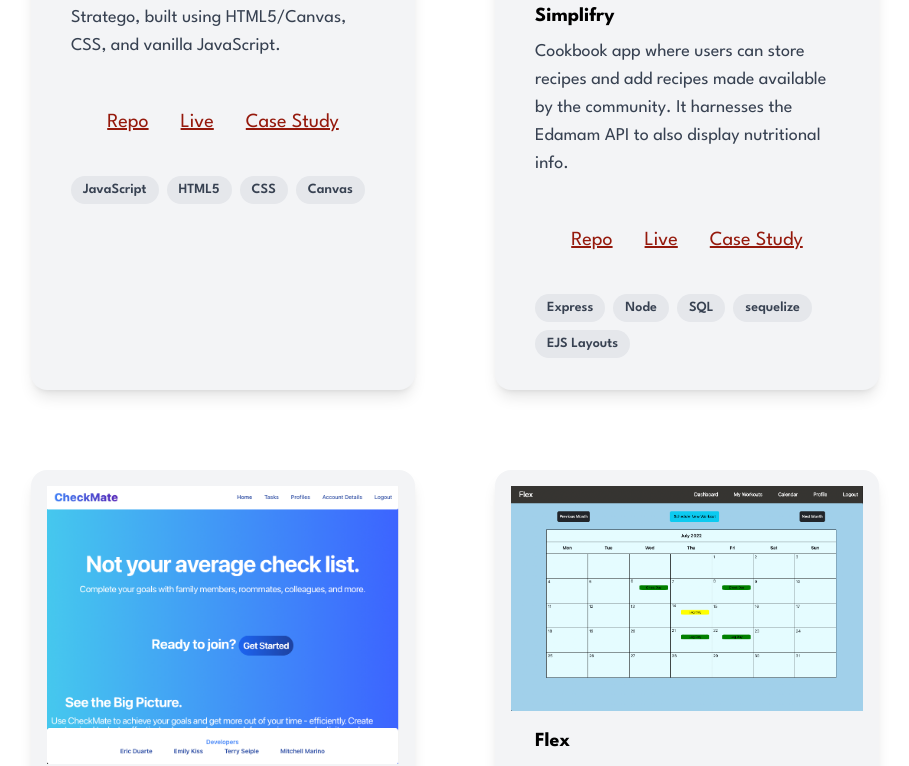
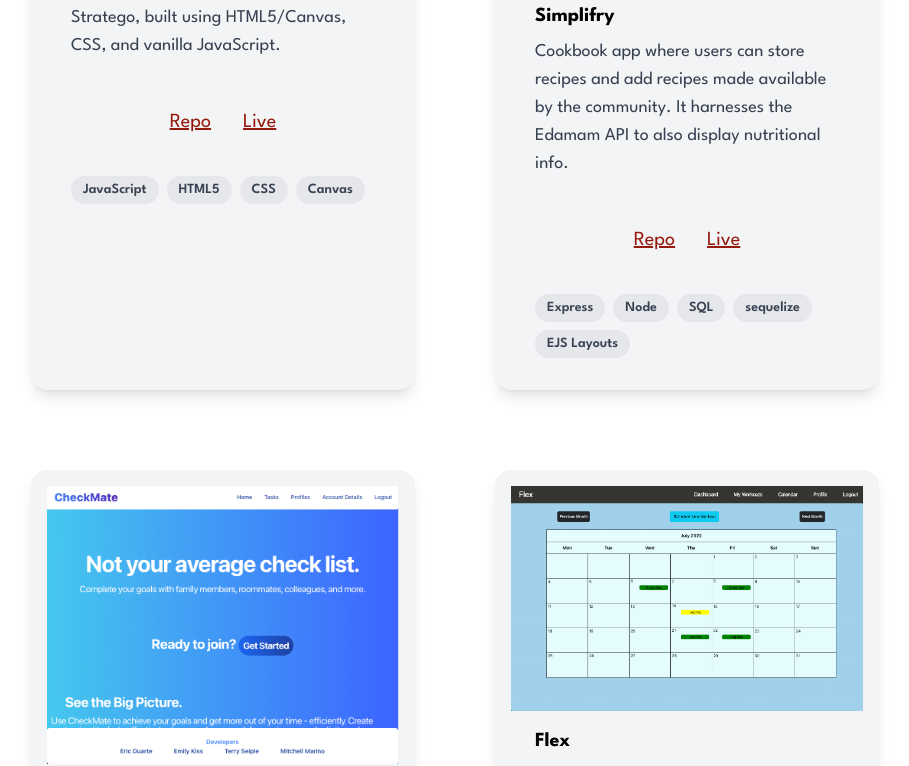
Before and after one commit to mitchdmarino/portfolio, a Next.js app: page / in a window 1280 px wide. Shown: the part 2628-3394 px from the top of the page, without its empty margins (185-1094 px from the left). Built offline with nearby package versions, Linux system fonts and the light colour scheme.

Commit message:
removes case study link for now

```diff
--- a/components/projects.jsx
+++ b/components/projects.jsx
@@ -50,7 +50,7 @@ export default function Projects() {
                     <a className=" py-2 mx-4 block text-[#95190C] text-xl text-decoration-line: underline" href={project.github}>Repo</a>
                     <br></br>
                     <a className="py-2 block mx-4 text-[#95190C] text-xl text-decoration-line: underline" href={project.deployed}>Live</a>
-                    <a className="py-2 block mx-4 text-[#95190C] text-xl text-decoration-line: underline" href={`projects/${project.name.toLowerCase()}`}>Case Study</a>
+                    {/* <a className="py-2 block mx-4 text-[#95190C] text-xl text-decoration-line: underline" href={`projects/${project.name.toLowerCase()}`}>Case Study</a> */}
                     </div>
                 </div>
                 <div className="px-6 pt-4 pb-2">
```
